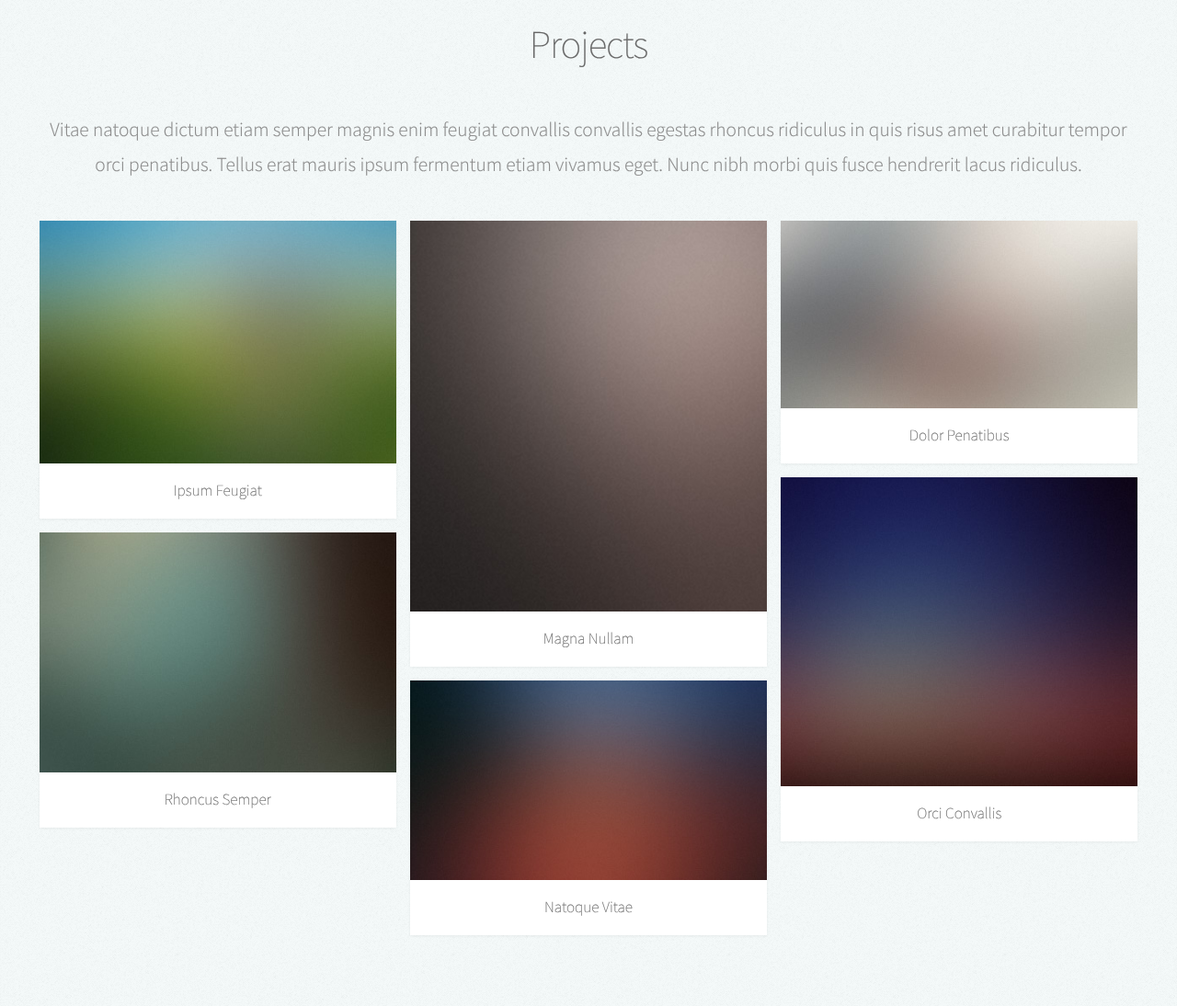
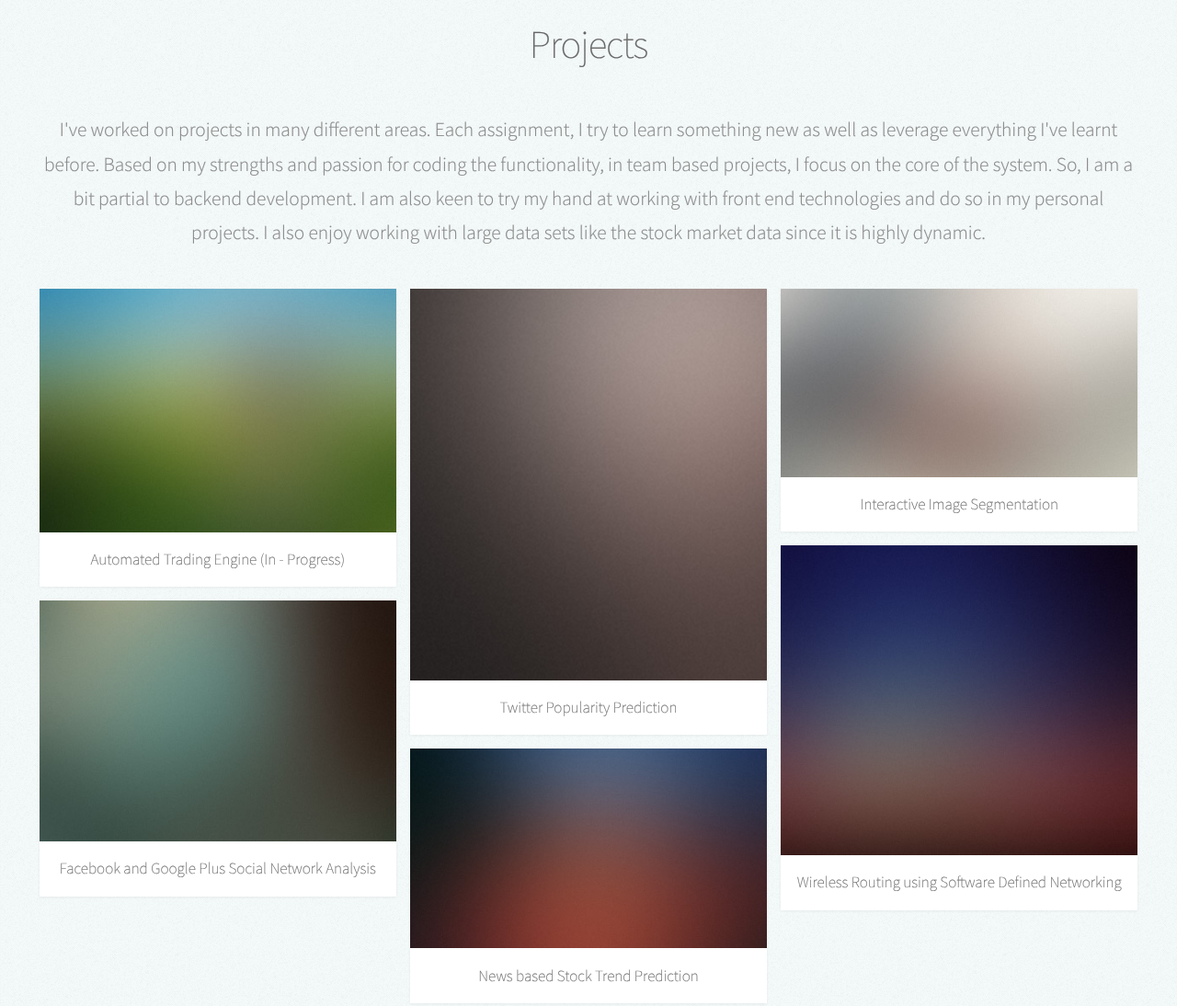
Before and after one commit to aashithk/aashithk.github.io, a plain HTML site: page index.html in a window 1280 px wide. Shown: the part 960-2054 px from the top of the page at 92% size. Drawn offline with Linux system fonts and the light colour scheme.

Commit message:
Update Project names

```diff
--- a/index.html
+++ b/index.html
@@ -92,7 +92,7 @@
 								University of California, Los Angeles </h2>
 							</header>
 
-							<p>I love working on projects integrating learning in many different domains. I intend to make use of the machine learning, computer vision, natural language processing and data mining skill set I acquired through graduate school to build smarter, simpler and user friendly products. I believe that smarter technology to optimize and streamline our lives is the future.</p>
+							<p>I love working on projects integrating learning in different domains. I intend to make use of the machine learning, computer vision, natural language processing and data mining skill set I acquired through graduate school to build smarter, simpler and user friendly products. I believe that smarter technology to optimize and streamline our lives is the future.</p>
 
 							<footer>
 								<a href="#portfolio" class="button scrolly">Projects</a>
@@ -109,23 +109,20 @@
 								<h2>Projects</h2>
 							</header>
 
-							<p>Vitae natoque dictum etiam semper magnis enim feugiat convallis convallis
-							egestas rhoncus ridiculus in quis risus amet curabitur tempor orci penatibus.
-							Tellus erat mauris ipsum fermentum etiam vivamus eget. Nunc nibh morbi quis
-							fusce hendrerit lacus ridiculus.</p>
+							<p>I've worked on projects in many different areas. Each assignment, I try to learn something new as well as leverage everything I've learnt before. Based on my strengths and passion for coding the functionality, in team based projects, I focus on the core of the system. So, I am a bit partial to backend development. I am also keen to try my hand at working with front end technologies and do so in my personal projects. I also enjoy working with large data sets like the stock market data since it is highly dynamic.</p>
 
 							<div class="row">
 								<div class="4u">
 									<article class="item">
 										<a href="http://ineedchemicalx.deviantart.com/art/A-million-suns-384369739" class="image full"><img src="images/pic02.jpg" alt="" /></a>
 										<header>
-											<h3>Ipsum Feugiat</h3>
+											<h3>Automated Trading Engine (In - Progress)</h3>
 										</header>
 									</article>
 									<article class="item">
 										<a href="http://ineedchemicalx.deviantart.com/art/Mind-is-a-clear-stage-375431607" class="image full"><img src="images/pic03.jpg" alt="" /></a>
 										<header>
-											<h3>Rhoncus Semper</h3>
+											<h3>Facebook and Google Plus Social Network Analysis</h3>
 										</header>
 									</article>
 								</div>
@@ -133,13 +130,13 @@
 									<article class="item">
 										<a href="http://ineedchemicalx.deviantart.com/art/You-really-got-me-345249340" class="image full"><img src="images/pic04.jpg" alt="" /></a>
 										<header>
-											<h3>Magna Nullam</h3>
+											<h3>Twitter Popularity Prediction</h3>
 										</header>
 									</article>
 									<article class="item">
 										<a href="http://ineedchemicalx.deviantart.com/art/Ad-infinitum-354203162" class="image full"><img src="images/pic05.jpg" alt="" /></a>
 										<header>
-											<h3>Natoque Vitae</h3>
+											<h3>News based Stock Trend Prediction</h3>
 										</header>
 									</article>
 								</div>
@@ -147,13 +144,13 @@
 									<article class="item">
 										<a href="http://ineedchemicalx.deviantart.com/art/Elysium-355393900" class="image full"><img src="images/pic06.jpg" alt="" /></a>
 										<header>
-											<h3>Dolor Penatibus</h3>
+											<h3>Interactive Image Segmentation</h3>
 										</header>
 									</article>
 									<article class="item">
 										<a href="http://ineedchemicalx.deviantart.com/art/Emperor-of-the-Stars-370265193" class="image full"><img src="images/pic07.jpg" alt="" /></a>
 										<header>
-											<h3>Orci Convallis</h3>
+											<h3>Wireless Routing using Software Defined Networking</h3>
 										</header>
 									</article>
 								</div>
```
